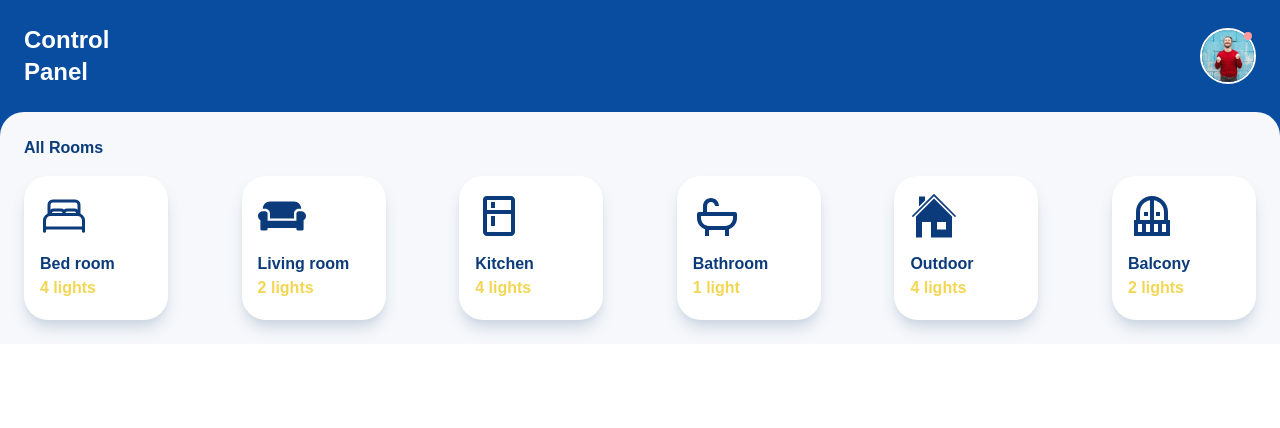
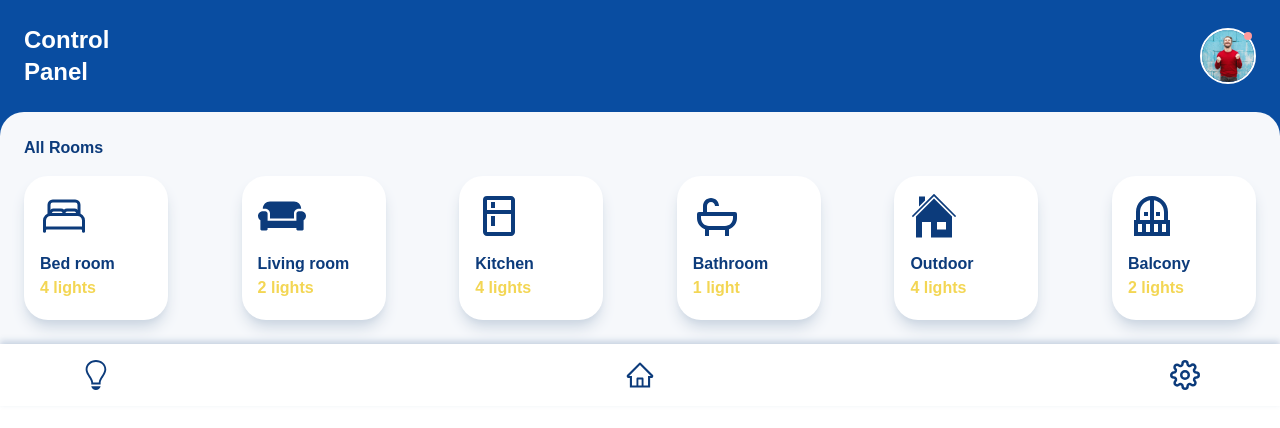
Before and after one commit to MagnusThiemer/react-smartlight, a React (Create React App) app: page / in a window 1280 px wide. Shown: the top 428 px of the page. Built offline with nearby package versions, Linux system fonts and the light colour scheme.

Commit message:
Add Footer component

```diff
--- /dev/null
+++ b/src/components/Footer.js
@@ -0,0 +1,17 @@
+import { GoLightBulb } from 'react-icons/go'
+import { AiOutlineHome } from 'react-icons/ai'
+import { FiSettings } from 'react-icons/fi'
+
+const Footer = () => {
+    return (
+        <footer className='bg-white py-4 px-20 drop-shadow-[0_-3px_3px_rgba(12,59,123,0.2)] w-full'>
+            <div className="flex justify-between text-3xl text-text-dark">
+                <GoLightBulb />
+                <AiOutlineHome />
+                <FiSettings />
+            </div>
+        </footer>
+     );
+}
+
+export default Footer;
--- a/src/pages/Home.js
+++ b/src/pages/Home.js
@@ -1,12 +1,14 @@
 import HeaderHome from "../components/HeaderHome";
 import LightsData from '../assets/data/data.json'
 import RoomsNavigation from "../templates/RoomsNavigation";
+import Footer from "../components/Footer";
 
 const Home = () => {
     return (
         <div className="bg-primary">
             <HeaderHome />
             <RoomsNavigation data={LightsData}/>
+            <Footer />
         </div>
      );
 }
```
